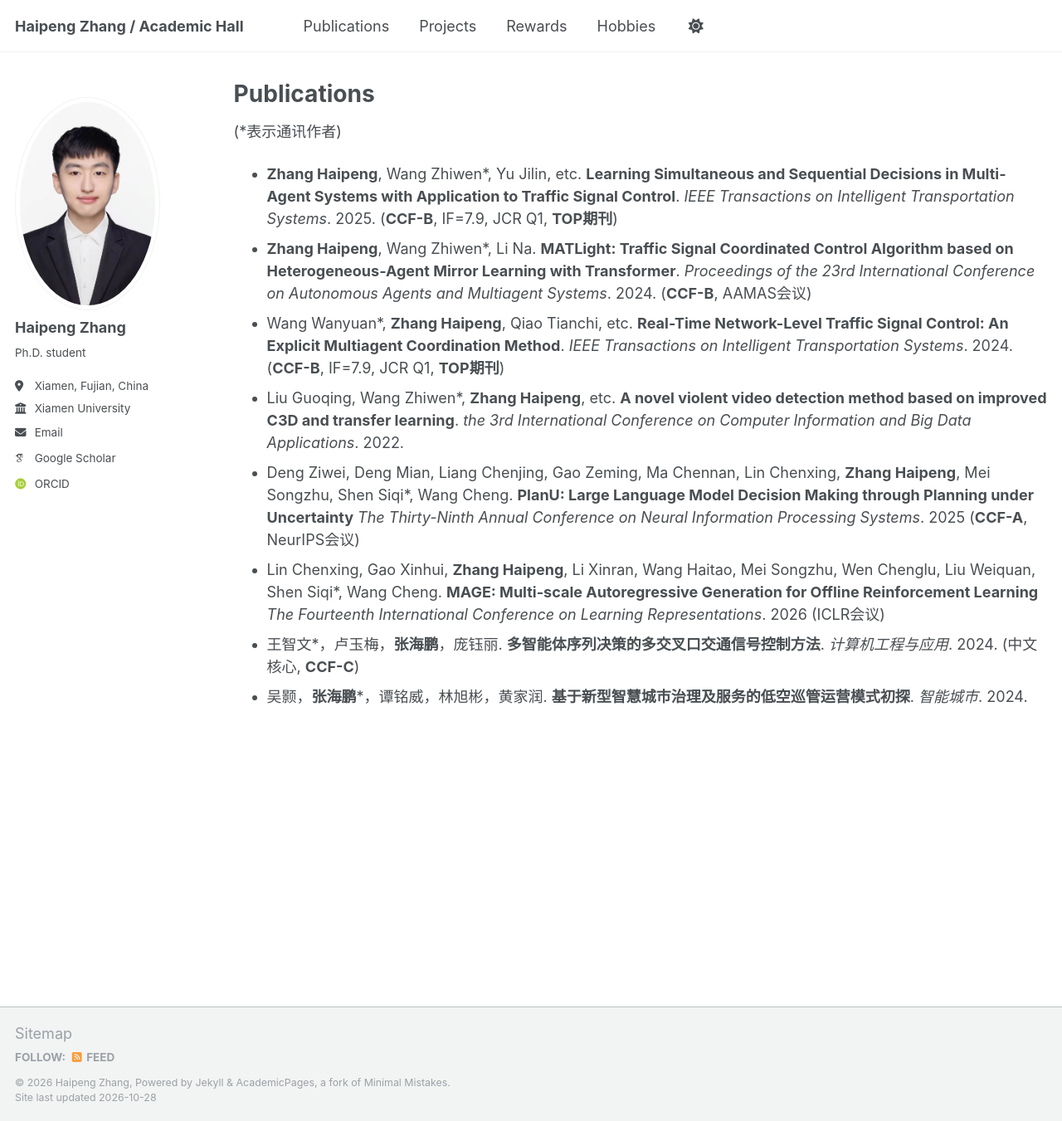
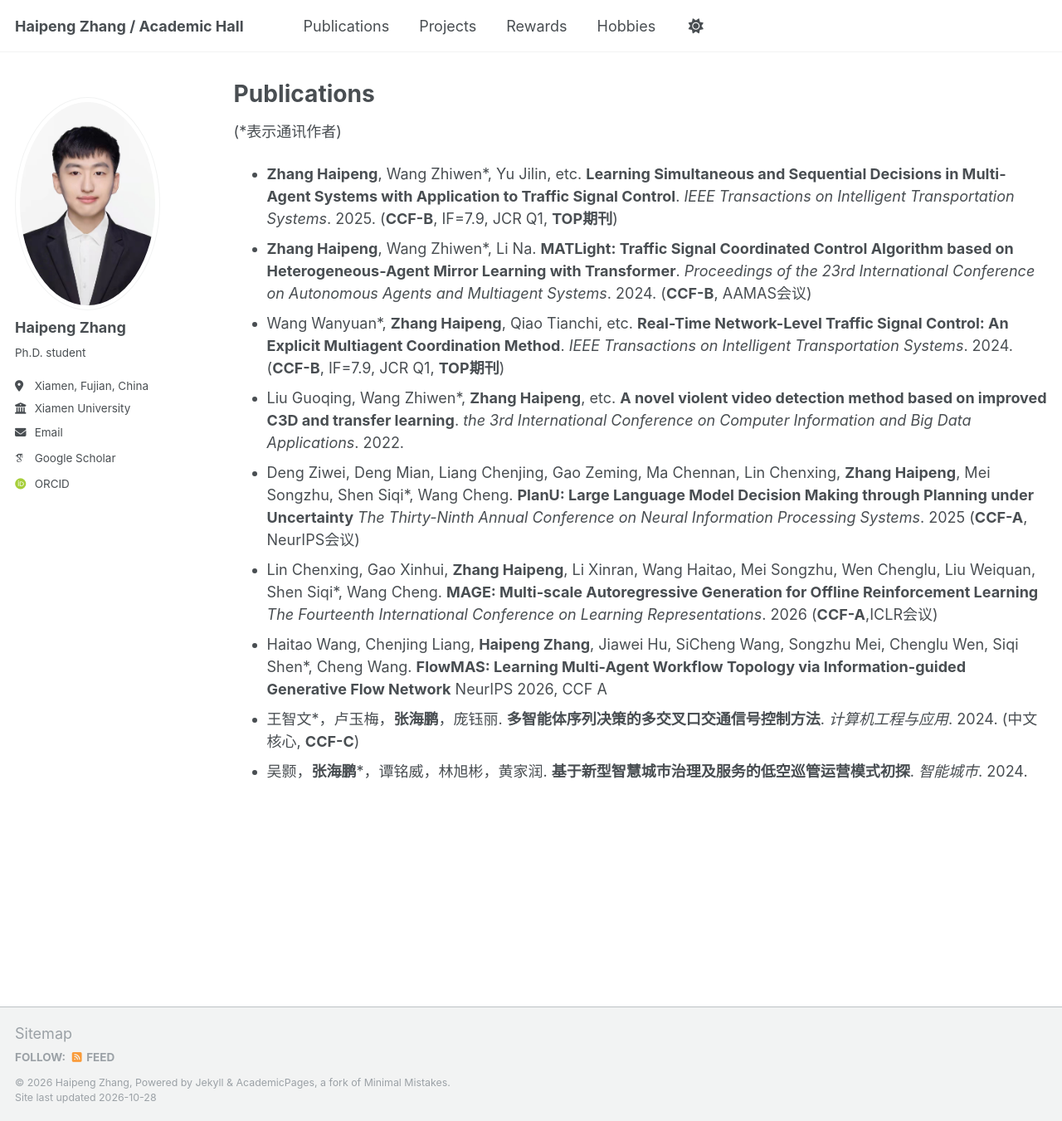
Before and after one commit to Harry-first/haipengzhang, a Jekyll site: the page built from _pages/publications.md, in a window 1280 px wide and 1351 px high. Shown: the whole window at 83% size. Built offline with Jekyll 4.4.1, drawn with Linux system fonts in a browser that asks for light colours; some web fonts are replaced.

Commit message:
Update publications.md

```diff
--- a/_pages/publications.md
+++ b/_pages/publications.md
@@ -10,6 +10,7 @@ permalink: /publications/
 - Wang Wanyuan\*, **Zhang Haipeng**, Qiao Tianchi, etc. **Real-Time Network-Level Traffic Signal Control: An Explicit Multiagent Coordination Method**. _IEEE Transactions on Intelligent Transportation Systems_. 2024. (**CCF-B**, IF=7.9, JCR Q1, **TOP期刊**)
 - Liu Guoqing, Wang Zhiwen\*, **Zhang Haipeng**, etc. **A novel violent video detection method based on improved C3D and transfer learning**. _the 3rd International Conference on Computer Information and Big Data Applications_. 2022.
 - Deng Ziwei, Deng Mian, Liang Chenjing, Gao Zeming, Ma Chennan, Lin Chenxing, **Zhang Haipeng**, Mei Songzhu, Shen Siqi\*, Wang  Cheng. **PlanU: Large Language Model Decision Making through Planning under Uncertainty** _The Thirty-Ninth Annual Conference on Neural Information Processing Systems_. 2025 (**CCF-A**, NeurIPS会议)
-- Lin Chenxing, Gao Xinhui, **Zhang Haipeng**, Li Xinran, Wang Haitao, Mei Songzhu, Wen Chenglu, Liu Weiquan, Shen Siqi\*, Wang Cheng. **MAGE: Multi-scale Autoregressive Generation for Offline Reinforcement Learning** _The Fourteenth International Conference on Learning Representations_. 2026 (ICLR会议)
+- Lin Chenxing, Gao Xinhui, **Zhang Haipeng**, Li Xinran, Wang Haitao, Mei Songzhu, Wen Chenglu, Liu Weiquan, Shen Siqi\*, Wang Cheng. **MAGE: Multi-scale Autoregressive Generation for Offline Reinforcement Learning** _The Fourteenth International Conference on Learning Representations_. 2026 (**CCF-A**,ICLR会议)
+- Haitao Wang, Chenjing Liang, **Haipeng Zhang**, Jiawei Hu, SiCheng Wang, Songzhu Mei, Chenglu Wen, Siqi Shen*, Cheng Wang. **FlowMAS: Learning Multi-Agent Workflow Topology via Information-guided Generative Flow Network** NeurIPS 2026, CCF A
 - 王智文\*，卢玉梅，**张海鹏**，庞钰丽. **多智能体序列决策的多交叉口交通信号控制方法**. _计算机工程与应用_. 2024. (中文核心, **CCF-C**)
 - 吴颢，**张海鹏**\*，谭铭威，林旭彬，黄家润. **基于新型智慧城市治理及服务的低空巡管运营模式初探**. _智能城市_. 2024.
```
